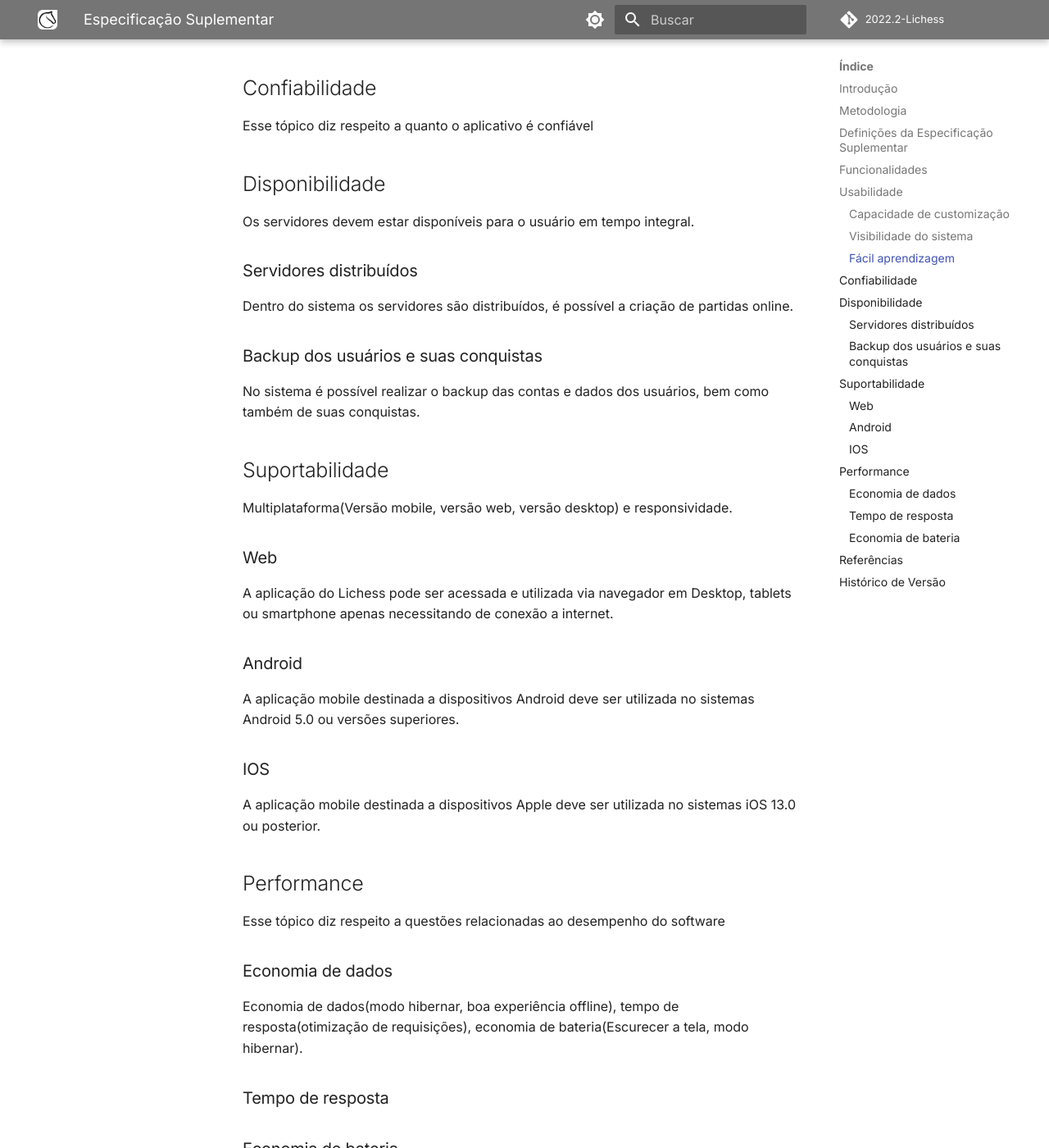
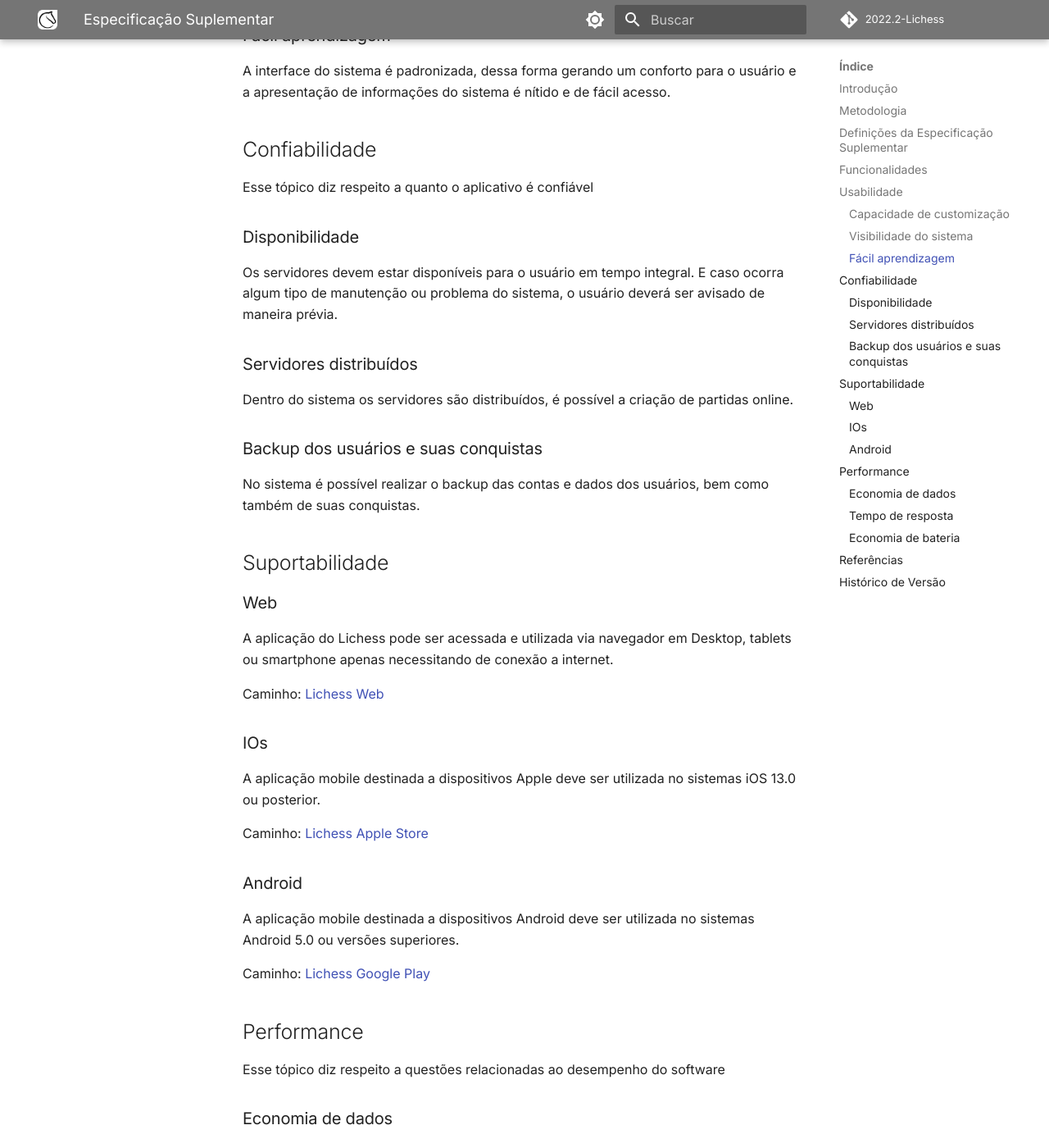
Before and after one commit to Requisitos-de-Software/2022.2-Lichess, an MkDocs documentation site: the page built from docs/modelagem/especificação_suplementar.md, in a window 1280 px wide and 1400 px high, scrolled down 1220 px. Shown: the whole window at 82% size. Built offline with MkDocs 1.6.1 and Material for MkDocs 9.7.7, drawn with Linux system fonts in a browser that asks for light colours; some web fonts are replaced; comment, search, counter and statistics services are not loaded; some of the changed text lies outside the part shown.

```diff
--- a/docs/modelagem/especificação_suplementar.md
+++ b/docs/modelagem/especificação_suplementar.md
@@ -14,8 +14,10 @@ Para a definição de requisitos do aplicativo Lichess foi utilizado o modelo FU
 
 As funcionalidades foram elicitadas e podem ser encontradas em Elicitação de requisitos e nos Casos de usos levantados.
 
+- [Elicitação de Requisitos(priorização)](/elicitacao/priorizacao.md)
+- [Casos de Uso](/modelagem/casos_de_uso.md)
+
 ## Usabilidade
-
 Esse tópico diz respeito aos requisitos  relacionados a facilidade do usuário de utilizar a aplicação.
 
 ### Capacidade de customização
@@ -31,12 +33,11 @@ O sistema apresenta animações simples e com informações limpas para visualiz
 A interface do sistema é padronizada, dessa forma gerando um conforto para o usuário e a apresentação de informações do sistema é nítido e de fácil acesso.
 
 ## Confiabilidade
-
 Esse tópico diz respeito a quanto o aplicativo é confiável
 
-## Disponibilidade
+### Disponibilidade
 
-Os servidores devem estar disponíveis para o usuário em tempo integral.
+Os servidores devem estar disponíveis para o usuário em tempo integral. E caso ocorra algum tipo de manutenção ou problema do sistema, o usuário deverá ser avisado de maneira prévia.
 
 ### Servidores distribuídos
 
@@ -48,22 +49,25 @@ No sistema é possível realizar o backup das contas e dados dos usuários, bem
 
 ## Suportabilidade
 
-Multiplataforma(Versão mobile, versão web, versão desktop) e responsividade.
-
 ### Web
 
 A aplicação do Lichess pode ser acessada e utilizada via navegador em Desktop, tablets ou smartphone apenas necessitando de conexão a internet.
+
+Caminho: [Lichess Web](https://lichess.org/)
+
+### IOs
+
+A aplicação mobile destinada a dispositivos Apple deve ser utilizada no sistemas iOS 13.0 ou posterior.
+
+Caminho: [Lichess Apple Store](https://apps.apple.com/us/app/lichess-online-chess/id968371784)
 
 ### Android
 
 A aplicação mobile destinada a dispositivos Android deve ser utilizada no sistemas Android 5.0 ou versões superiores.
 
-### IOS
-
-A aplicação mobile destinada a dispositivos Apple deve ser utilizada no sistemas iOS 13.0 ou posterior.
+Caminho: [Lichess Google Play](https://play.google.com/store/apps/details?id=org.lichess.mobileapp&gl=US)
 
 ## Performance
-
 Esse tópico diz respeito a questões relacionadas ao desempenho do software
 
 ### Economia de dados
@@ -72,7 +76,11 @@ Economia de dados(modo hibernar, boa experiência offline), tempo de resposta(ot
 
 ### Tempo de resposta
 
+Otimização das requisições do aplicativo
+
 ### Economia de bateria
+
+É possível escurecer a tela, ativar o modo ibernar.
 
 ## Referências
 
@@ -81,3 +89,4 @@ Economia de dados(modo hibernar, boa experiência offline), tempo de resposta(ot
 | Versão | Data  | Descrição                     | Autor(es)     | Revisor(es)   |
 | ------ | ----- | ----------------------------- |-------------- | -------       |
 | `1.0`  | 11/12 |  Criação do documento         | Davi Silva    | Nicolas Souza |
+| `1.1`  | 12/12 |  Atualização de dados         | Davi Silva    | - |
```
